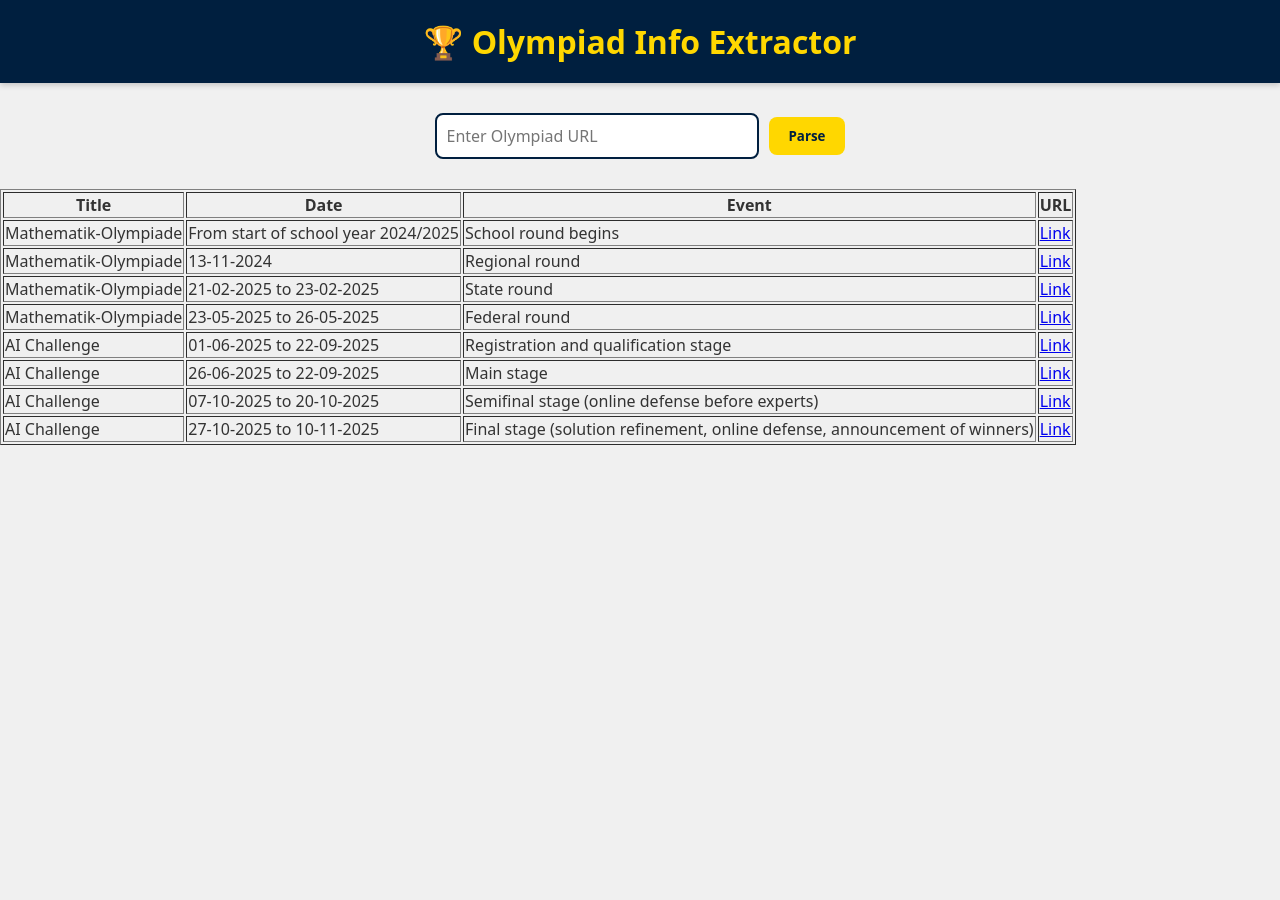
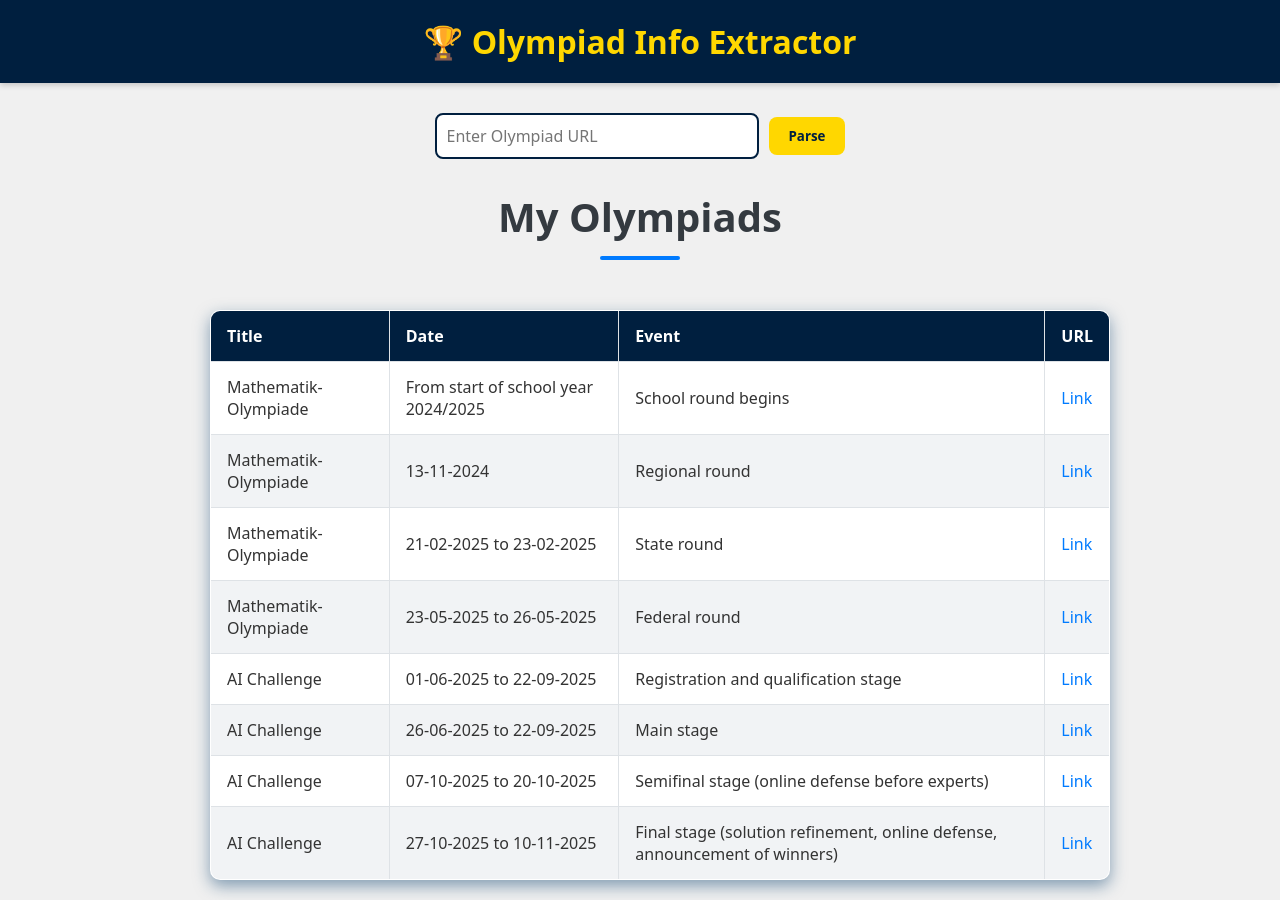
Before and after one commit to Cod-eer/Olympiad-calendar, a Flask app: page / in a window 1280 px wide. Before the commit the page ends 445 px from the top, so only its background shows below. Run offline with Flask 3, Linux system fonts and the light colour scheme.

Commit message:
list appereance changed

```diff
--- a/frontend/source/templates/landing.html
+++ b/frontend/source/templates/landing.html
@@ -44,8 +44,9 @@
     <script>
       document.getElementById("urlForm").addEventListener("submit", get_data);
     </script>
-    <h2></h2>
-    <table border="1">
+    <h2 id="olymp-title">My Olympiads</h2>
+    <div class="table-wrapper">
+      <table border="1" class="table-calendar">
         <thead>
           <tr>
             <th>Title</th>
@@ -69,6 +70,6 @@
           {% endfor %}
         </tbody>
       </table>
-
+    </div>
   </body>
 </html>
--- a/frontend/static/style.css
+++ b/frontend/static/style.css
@@ -85,7 +85,7 @@ li {
   line-height: 1.4;
 }
 
-/* Responsive tweak */
+
 @media (max-width: 600px) {
   input[type="text"] {
     width: 90%;
@@ -106,6 +106,7 @@ li {
   max-width: 800px;
   padding: 20px;
   display: flex;
+  align-self: center;
   align-items: center;
   gap: 10px; /* space between input and button */
 }
@@ -127,3 +128,76 @@ li {
   font-size: 1rem;
   cursor: pointer;
 }
+
+.table-wrapper {
+  width: 100%;
+  display: flex;
+  justify-content: center;
+  padding: 20px;
+}
+
+#olymp-title {
+  text-align: center;
+  font-size: 2.5rem;
+  font-weight: 700;
+  color: #343a40;
+  margin-top: 20px;
+  margin-bottom: 30px;
+  position: relative;
+}
+
+#olymp-title::after {
+  content: "";
+  display: block;
+  width: 80px;
+  height: 4px;
+  background-color: #007bff;
+  margin: 12px auto 0;
+  border-radius: 2px;
+}
+
+.table-calendar {
+  border-collapse: collapse;
+  width: 90%;
+  max-width: 900px;
+  background-color: white;
+  box-shadow: 0 6px 16px rgba(21, 74, 118, 0.5);
+  border-radius: 10px;
+  overflow: hidden;
+}
+
+.table-calendar th,
+.table-calendar td {
+  border: 1px solid #dee2e6;
+  padding: 14px 16px;
+  text-align: left;
+}
+
+.table-calendar thead {
+  background-color: #001f3f;
+  color: white;
+}
+
+.table-calendar tbody tr:nth-child(even) {
+  background-color: #f1f3f5;
+}
+
+.table-calendar tbody tr:hover {
+  background-color: #e9ecef;
+  transition: background-color 0.2s ease;
+}
+
+.table-calendar a {
+  color: #007bff;
+  text-decoration: none;
+}
+
+.table-calendar a:hover {
+  text-decoration: underline;
+}
+
+td[colspan="3"] {
+  text-align: center;
+  font-style: italic;
+  color: #6c757d;
+}
```
Also changed, not shown: backend/app/scraper.py (+10 -3 lines), instance/calendar.db. Lines whose indentation alone changed are shown as unchanged.
